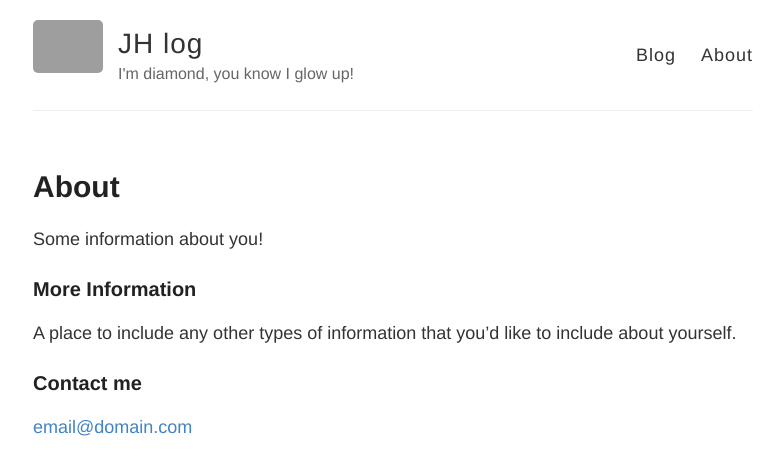
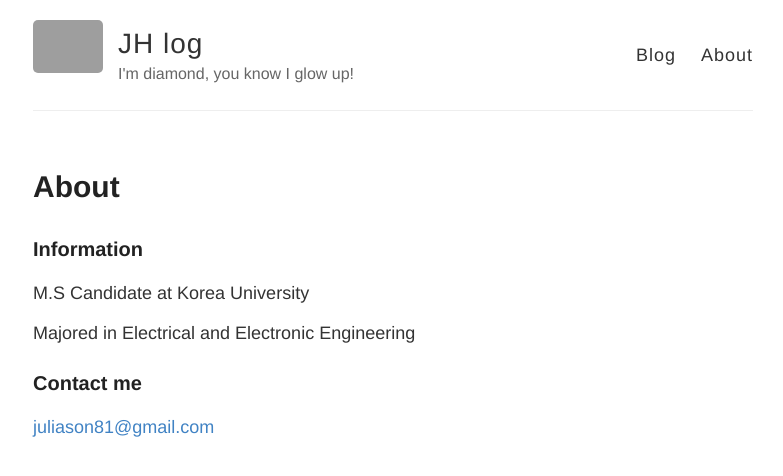
Before and after one commit to jihooson/jihooson.github.io, a Jekyll site: the page built from about.md, in a window 1280 px wide. Shown: the top 476 px of the page, without its empty margins (247-1030 px from the left). Built offline with Jekyll 4.4.1, drawn with Linux system fonts in a browser that asks for light colours; grey boxes are pictures that could not be loaded.

Commit message:
about 편집

```diff
--- a/about.md
+++ b/about.md
@@ -4,12 +4,12 @@ title: About
 permalink: /about/
 ---
 
-Some information about you!
+### Information
 
-### More Information
+M.S Candidate at Korea University
 
-A place to include any other types of information that you'd like to include about yourself.
+Majored in Electrical and Electronic Engineering
 
 ### Contact me
 
-[email@domain.com](mailto:email@domain.com)
+[juliason81@gmail.com](mailto:email@domain.com)
```
